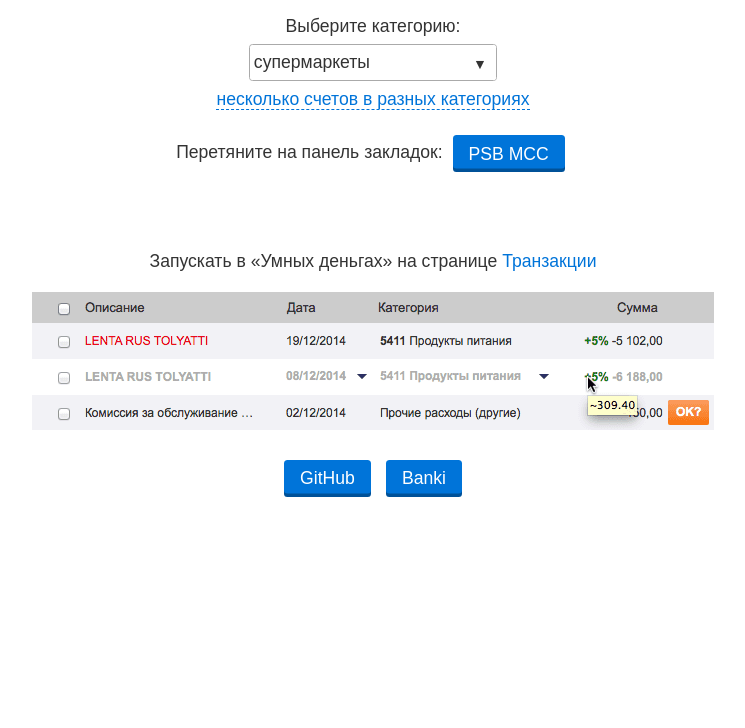
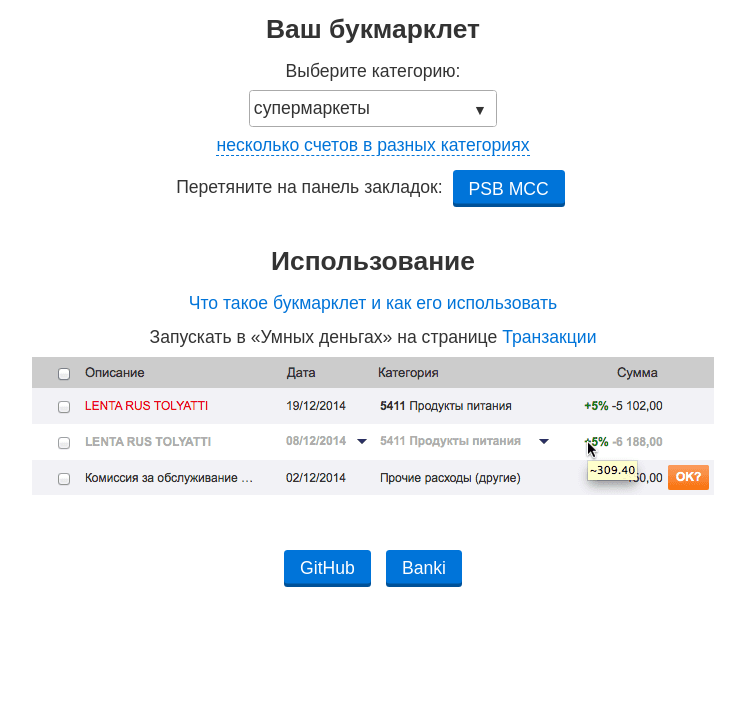
Before and after one commit to rakeev/psb-mcc, a website: page index.html in a window 1280 px wide. Shown: the part 93-821 px from the top of the page, without its empty margins (267-1012 px from the left). Before the commit the page ends 800 px from the top, so only its background shows below. Drawn offline with Linux system fonts and the light colour scheme.

Commit message:
Restructured layout

```diff
--- a/index.html
+++ b/index.html
@@ -4,12 +4,15 @@
 <meta charset="utf-8">
 <title>PSB MCC</title>
 <link rel="stylesheet" href="res/style.css">
+<meta name="viewport" content="width=device-width, initial-scale=1">
 </head>
 <body>
 <h1>Коды MCC в ИБ Промсвязьбанка</h1>
-<article>
-    <span class="togl">Выберите категорию:</span>
+
+<section>
+    <h2>Ваш букмарклет</h2>
     <table class="center" id="cards">
+        <caption class="togl">Выберите категорию:</caption>
         <tr class="togl" style="display: none">
             <th><b class="hint" title="Последние 4 цифры">Карта</b></th>
             <th>Категория</th>
@@ -24,15 +27,24 @@
             </select></label></td>
         </tr>
     </table>
-    <a class="act togl" style="display: none" id="addcard">добавить карту</a>
-    <a class="act togl" id="extmode">несколько счетов в разных категориях</a>
+    <div><a class="act togl" style="display: none" id="addcard">добавить карту</a>
+    <a class="act togl" id="extmode">несколько счетов в разных категориях</a></div>
     <p>Перетяните на панель закладок: <a href="" class="button" id="bmark">PSB MCC</a></p>
-</article>
+</section>
 
-<p>Запускать в «Умных деньгах» на странице <a href="https://pfm.psbank.ru/Transactions">Транзакции</a></p>
-<p><img src="res/shot.png" alt="Скриншот"></p>
-<p><a href="https://github.com/rakeev/psb-mcc" class="button">GitHub</a>
-<a href="http://www.banki.ru/forum/?PAGE_NAME=pm_edit&mode=new&UID=93927" class="button">Banki</a></p>
+<section>
+    <h2>Использование</h2>
+    <p><a href="https://support.mozilla.org/ru/kb/ispolzujte-bukmarklety-dlya-bystrogo-vypolneniya-z">
+        Что такое букмарклет и как его использовать</a></p>
+    <p>Запускать в «Умных деньгах» на странице <a href="https://pfm.psbank.ru/Transactions">Транзакции</a></p>
+    <p class="cover"><img src="res/shot.png" alt="Скриншот"></p>
+</section>
+
+<footer>
+    <p><a href="https://github.com/rakeev/psb-mcc" class="button">GitHub</a>
+        <a href="http://www.banki.ru/forum/?PAGE_NAME=pm_edit&mode=new&UID=93927" class="button">Banki</a></p>
+</footer>
+
 <script src="res/script.js"></script>
 </body>
 </html>
--- a/src/style.scss
+++ b/src/style.scss
@@ -2,8 +2,17 @@ body {
     text-align: center;
 }
 
-article {
-    margin-bottom: 4em;
+section {
+    margin: 2em 0;
+}
+
+h1, h2 {
+    margin: .6em 0;
+    padding: 0;
+}
+
+p {
+    margin: .4em 0;
 }
 
 input,
@@ -19,13 +28,31 @@ tr:nth-child(odd) {
     background: rgba(0, 0, 0, .05);
 }
 
+th {
+    font-weight: bold;
+}
+
 th,
 td {
     padding: .3em .6em;
 }
 
+body > footer {
+    background: none;
+    color: inherit;
+}
+
 .center {
     margin: 0 auto;
+}
+
+.cover {
+    max-width: 100%;
+    overflow: auto;
+}
+
+.mini {
+    font-size: .8em;
 }
 
 .hint {
```
Also changed, not shown: res/style.css.
